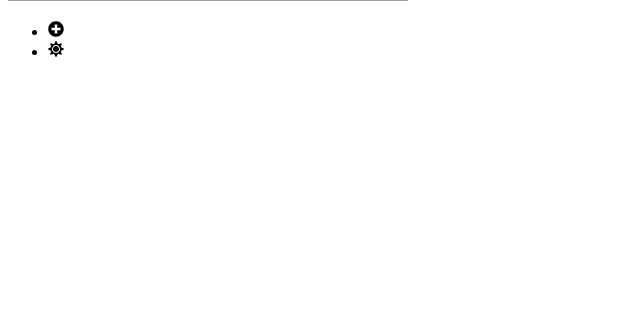
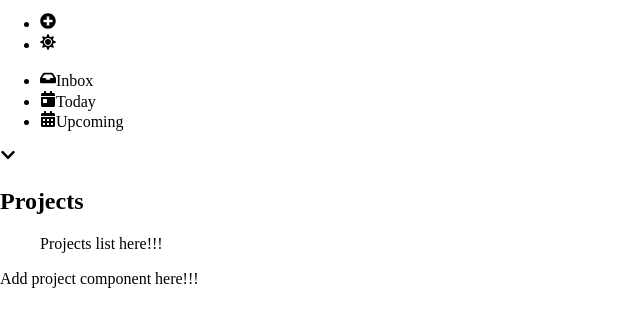
Before and after one commit to Vijendra-Achar/todoist, a React (Create React App) app: page / in a window 1280 px wide. Shown: the part 307-634 px from the top of the page, without its empty margins (0-640 px from the left). Built offline with nearby package versions, Linux system fonts and the light colour scheme; grey boxes are pictures that could not be loaded.

Commit message:
Firebase is now initialized 🔥

```diff
--- a/package.json
+++ b/package.json
@@ -6,6 +6,8 @@
     "@testing-library/jest-dom": "^5.16.0",
     "@testing-library/react": "^11.2.7",
     "@testing-library/user-event": "^12.8.3",
+    "firebase": "^9.6.1",
+    "node-sass": "^7.0.0",
     "react": "^17.0.2",
     "react-dom": "^17.0.2",
     "react-icons": "^4.3.1",
--- a/public/index.html
+++ b/public/index.html
@@ -2,42 +2,21 @@
 <html lang="en">
   <head>
     <meta charset="utf-8" />
-    <link rel="icon" href="%PUBLIC_URL%/favicon.ico" />
-    <meta name="viewport" content="width=device-width, initial-scale=1" />
-    <meta name="theme-color" content="#000000" />
+    <meta name="viewport" content="width=device-width, initial-scale=1, shrink-to-fit=no" />
     <meta name="description" content="Web site created using create-react-app" />
-    <link rel="apple-touch-icon" href="%PUBLIC_URL%/logo192.png" />
-    <!--
-      manifest.json provides metadata used when your web app is installed on a
-      user's mobile device or desktop. See https://developers.google.com/web/fundamentals/web-app-manifest/
-    -->
 
-    <!-- We don't need the Manifest file for now / Un-comment the below line to enable manifest-->
-    <!-- <link rel="manifest" href="%PUBLIC_URL%/manifest.json" /> -->
+    <link
+      rel="stylesheet"
+      href="https://cdnjs.cloudflare.com/ajax/libs/normalize/8.0.1/normalize.min.css"
+      integrity="sha512-NhSC1YmyruXifcj/KFRWoC561YpHpc5Jtzgvbuzx5VozKpWvQ+4nXhPdFgmx8xqexRcpAglTj9sIBWINXa8x5w=="
+      crossorigin="anonymous"
+      referrerpolicy="no-referrer"
+    />
 
-    <!--
-      Notice the use of %PUBLIC_URL% in the tags above.
-      It will be replaced with the URL of the `public` folder during the build.
-      Only files inside the `public` folder can be referenced from the HTML.
-
-      Unlike "/favicon.ico" or "favicon.ico", "%PUBLIC_URL%/favicon.ico" will
-      work correctly both with client-side routing and a non-root public URL.
-      Learn how to configure a non-root public URL by running `npm run build`.
-    -->
-    <title>React App</title>
+    <title>Todoist</title>
   </head>
   <body>
     <noscript>You need to enable JavaScript to run this app.</noscript>
     <div id="root"></div>
-    <!--
-      This HTML file is a template.
-      If you open it directly in the browser, you will see an empty page.
-
-      You can add webfonts, meta tags, or analytics to this file.
-      The build step will place the bundled scripts into the <body> tag.
-
-      To begin the development, run `npm start` or `yarn start`.
-      To create a production bundle, use `npm run build` or `yarn build`.
-    -->
   </body>
 </html>
--- a/src/App.js
+++ b/src/App.js
@@ -1,11 +1,13 @@
 import React from 'react';
 
+import { Content } from './components/layout/Content';
 import { Header } from './components/layout/Header';
 
 export const App = () => {
   return (
     <div className="App">
       <Header />
+      <Content />
     </div>
   );
 };
--- /dev/null
+++ b/src/components/layout/Content.jsx
@@ -0,0 +1,11 @@
+import React from 'react';
+
+import { Sidebar } from './Sidebar';
+
+export const Content = () => {
+  return (
+    <section>
+      <Sidebar />
+    </section>
+  );
+};
--- /dev/null
+++ b/src/components/layout/Sidebar.jsx
@@ -0,0 +1,39 @@
+import React from 'react';
+
+import { FaInbox, FaCalendarDay, FaCalendarAlt, FaChevronDown } from 'react-icons/fa';
+
+export const Sidebar = () => {
+  return (
+    <div className="sidebar" data-testid="sidebar">
+      <ul className="sidebar__primary">
+        <li>
+          <span>
+            <FaInbox />
+          </span>
+          <span>Inbox</span>
+        </li>
+        <li>
+          <span>
+            <FaCalendarDay />
+          </span>
+          <span>Today</span>
+        </li>
+        <li>
+          <span>
+            <FaCalendarAlt />
+          </span>
+          <span>Upcoming</span>
+        </li>
+      </ul>
+
+      <div className="sidebar__projects">
+        <span>
+          <FaChevronDown />
+          <h2>Projects</h2>
+        </span>
+        <ul className="sidebar__projects-list">Projects list here!!!</ul>
+        Add project component here!!!
+      </div>
+    </div>
+  );
+};
```
Also changed, not shown: src/firebase.js (added, +23 -0 lines), 1 other file (tests, documents, lock files or other folders).
